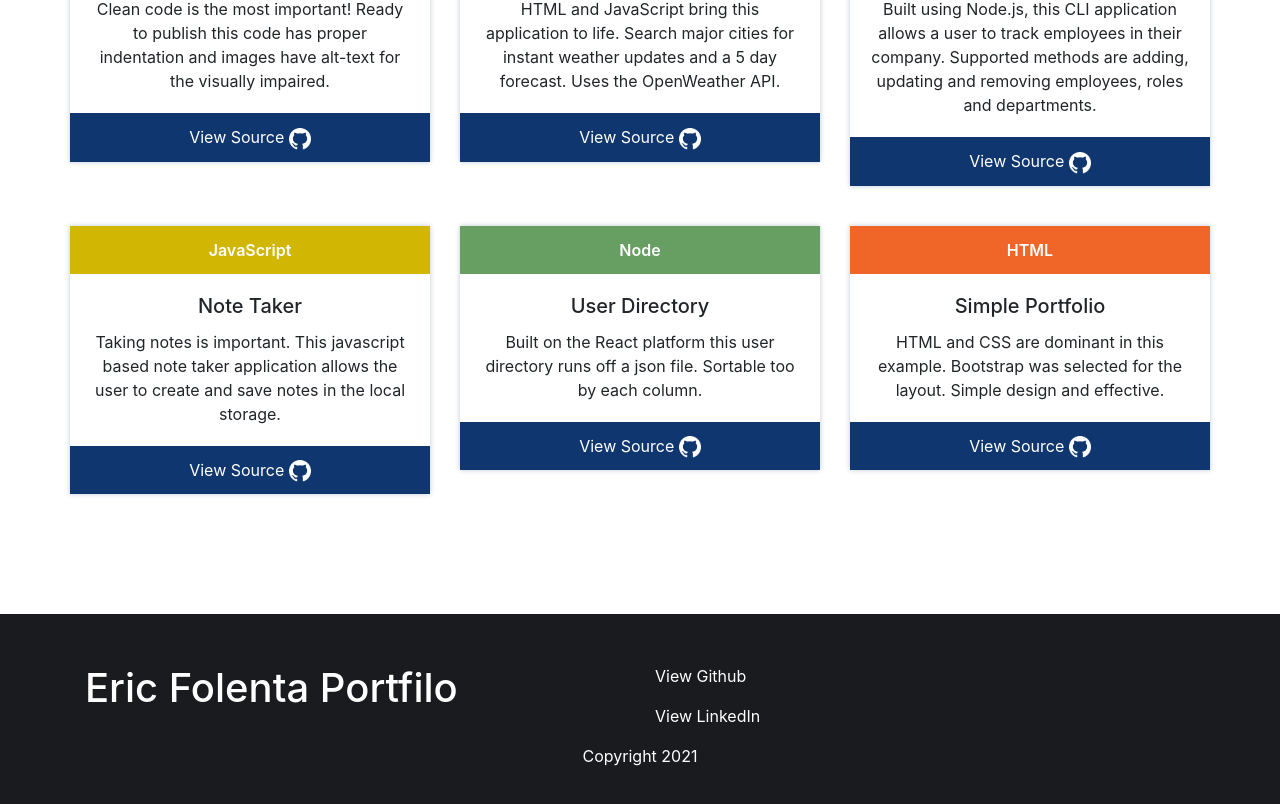
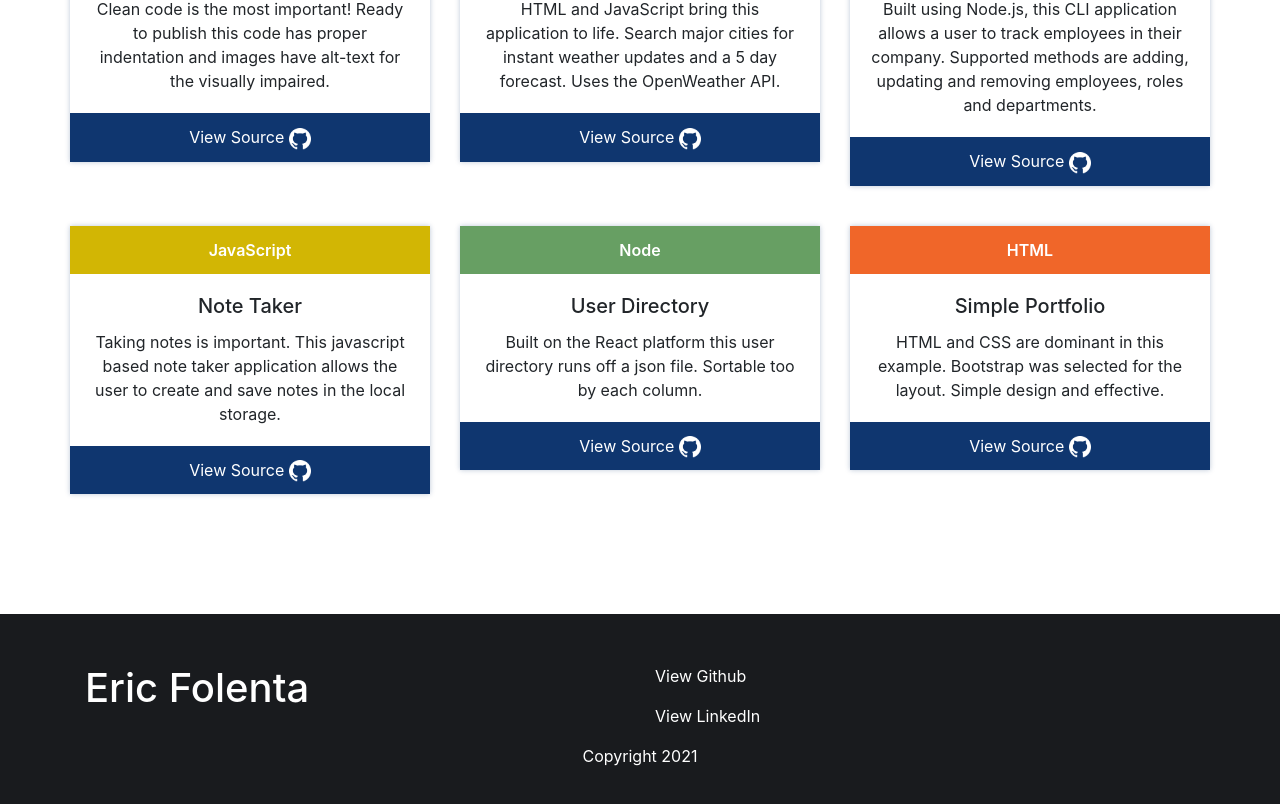
Before and after one commit to efolenta/20-react-portfolio, a React (Create React App) app: page / in a window 1280 px wide. Shown: the part 1607-2411 px from the top of the page. Built offline with nearby package versions, Linux system fonts and the light colour scheme.

Commit message:
Copy update

```diff
--- a/src/components/Footer/index.js
+++ b/src/components/Footer/index.js
@@ -5,7 +5,7 @@ function Footer() {
     return (
         <>
         <Col size="md-6">
-            <h1>Eric Folenta Portfilo</h1>
+            <h1>Eric Folenta</h1>
         </Col>
         <Col size="md-6">
             <p><a href="https://github.com/efolenta">View Github</a></p>
```
